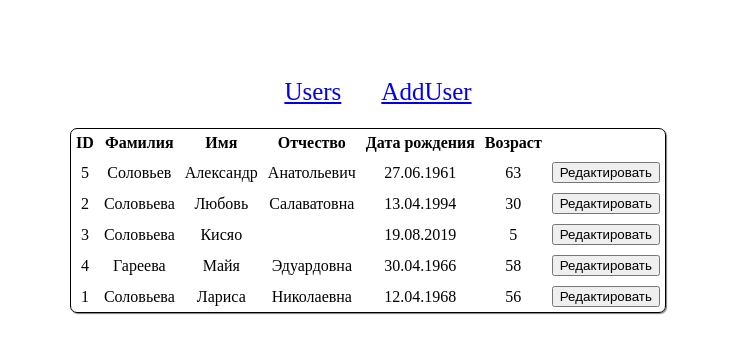
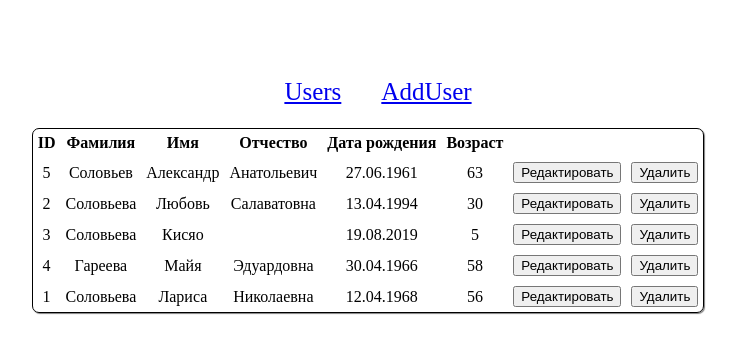
Before and after one commit to SLiubovS/vue-project-ts, a Vue app: page / in a window 1280 px wide. Shown: the top 352 px of the page, without its empty margins (270-1006 px from the left). Built offline with nearby package versions, Linux system fonts and the light colour scheme.

Commit message:
удаление пользователя

```diff
--- a/src/components/AddUser.vue
+++ b/src/components/AddUser.vue
@@ -19,7 +19,7 @@ interface IUserAdd {
     lastName: string | null;
     firstName: string | null;
     surName: string | null;
-    birthday: string | null;
+    birthday: Date | null;
     age: number | null;
 }
 
--- a/src/components/Users.vue
+++ b/src/components/Users.vue
@@ -138,6 +138,10 @@ function sortByBirthday() {
 function goToEdit(id:number): void {
   router.push(`/EditUser/${id}`);
 }
+
+function userDelete() {
+
+};
 </script>
 
 <template>
@@ -225,6 +229,9 @@ function goToEdit(id:number): void {
           <td class="users-table__elem users-table__elem_padding-align">
             <button @click="goToEdit(user.id)">Редактировать</button>
           </td>
+          <td class="users-table__elem users-table__elem_padding-align">
+            <button @click="userDelete">Удалить</button>
+          </td>
         </tr>
       </tbody>
     </table>
--- a/src/tableUs.ts
+++ b/src/tableUs.ts
@@ -44,11 +44,11 @@ export const useTableUsStore = defineStore('tableUs', () => {
         findedUser.age = defineAge(birthday);
      }
 
-    // function userDelete(id:number, firstName:string, lastName:string, surName:string | null, birthday:Date) {
+    function userDeleted(id:number, firstName:string, lastName:string, surName:string | null, birthday:Date) {
 
-    //     const deleteUser = usersTable.value.find(obj => obj.id == id);
-    //     console.log(deleteUser);
-    // }
+        const deleteUser = usersTable.value.find(obj => obj.id == id);
+        console.log(deleteUser);
+    }
 
-    return { usersTable, userCreated, userEditing }
+    return { usersTable, userCreated, userEditing, userDeleted }
 })
```
